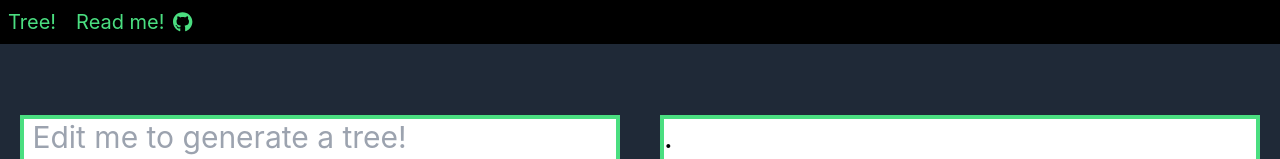
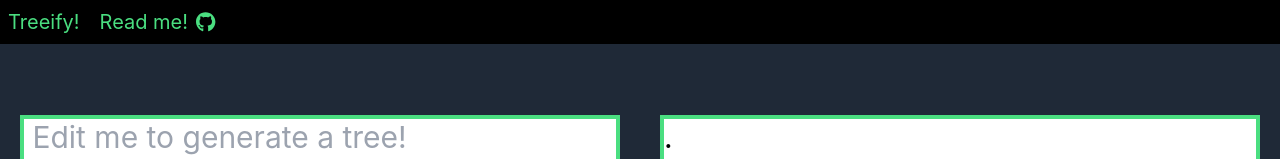
Before and after one commit to Spectre-1/tree_dir, a React (Create React App) app: page / in a window 1280 px wide. Shown: the top 159 px of the page. Built offline with nearby package versions, Linux system fonts and the light colour scheme.

Commit message:
title change

```diff
--- a/src/components/Header.js
+++ b/src/components/Header.js
@@ -8,7 +8,7 @@ const Header = () => {
     return (
       <header className="bg-black text-green-400 p-2 fixed inset-x-0 top-0">
         <div className="flex items-center padding">
-          <h1 className="text-md md:text-xl">Tree!</h1>
+          <h1 className="text-md md:text-xl">Treeify!</h1>
           <a href="https://github.com"
              target="_blank"
              rel="noopener noreferrer"
```
